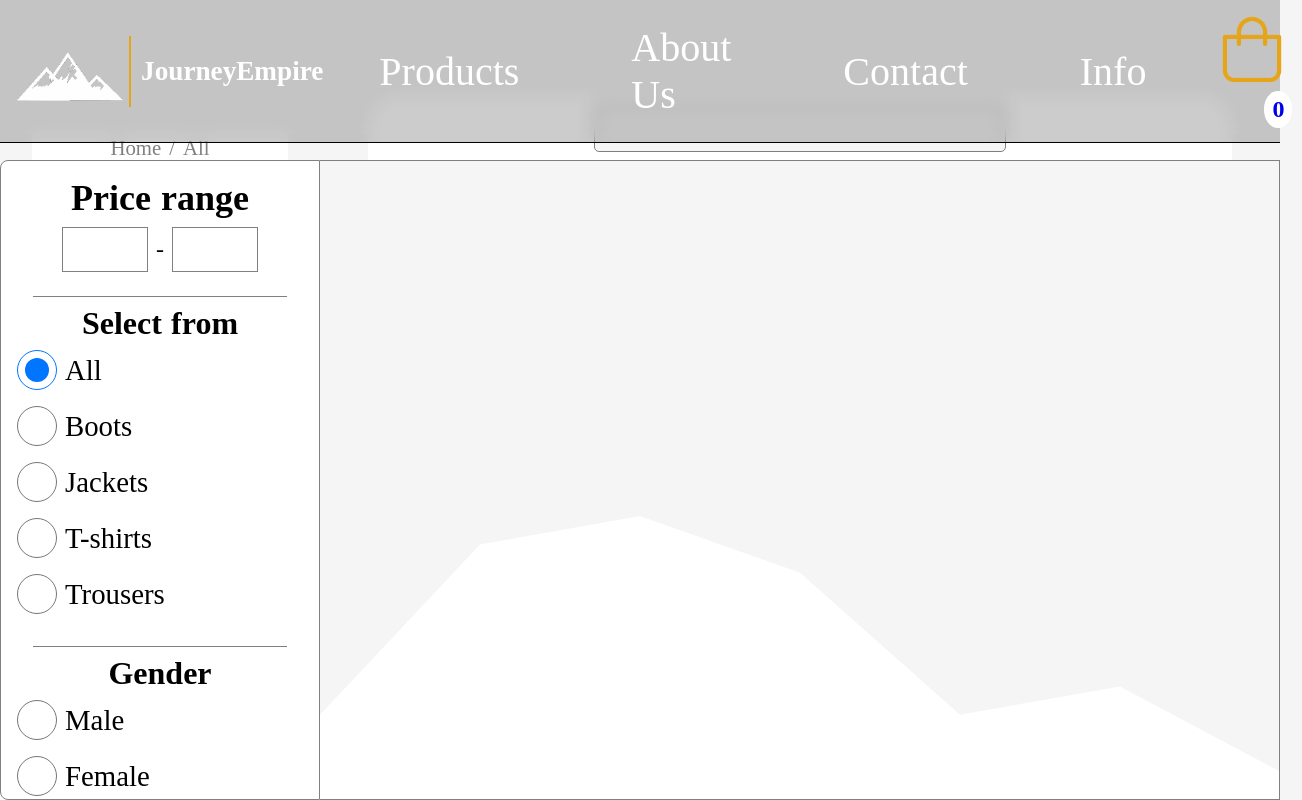
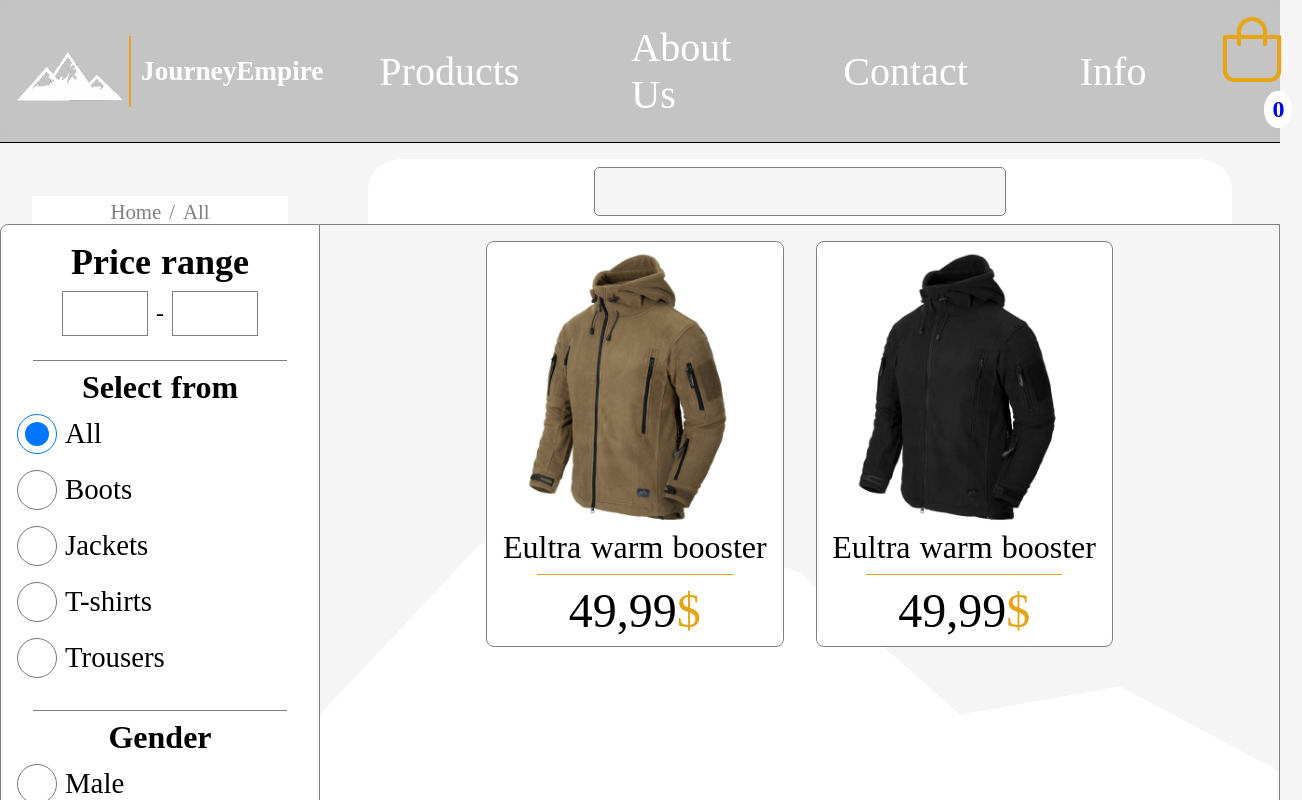
Before and after one commit to Lokostyk/E-coomerce, a React (Create React App) app: page /products in a window 1280 px wide. Shown: the top 800 px of the page, 1302 px wide, since content can reach past the window. Built offline with nearby package versions, Linux system fonts and the light colour scheme; a web font is replaced by a local one.

Commit message:
Upgraded

```diff
--- a/src/Components/Home/Main.js
+++ b/src/Components/Home/Main.js
@@ -11,6 +11,7 @@ export default function Main() {
     let main = useRef(null)
 
     useEffect(()=>{
+        document.querySelector(".navbar").style.position = "fixed"
         const rule1 = CSSRulePlugin.getRule(".mainBackground .mainContent .mainBtn:before")
         const rule2 = CSSRulePlugin.getRule(".mainBackground .mainContent .mainBtn:after")
 
--- a/src/Components/Products/Products.js
+++ b/src/Components/Products/Products.js
@@ -1,13 +1,22 @@
-import React,{useEffect,useState} from 'react'
+import React,{useEffect,useRef,useState} from 'react'
+import gsap from 'gsap'
+import { ScrollTrigger } from 'gsap/all'
 import ProductsContainer from './subcomponents/ProductsContainer'
 
+gsap.registerPlugin(ScrollTrigger)
 export default function Products() {
+    let filters = useRef(null)
     const [downPrice,setDownPrice] = useState()
     const [upPrice,setUpPrice] = useState()
     const [chosenProducts,setChosenProducts] = useState()
-    console.log(chosenProducts)
+
     useEffect(()=>{
         document.querySelector("#All").checked = true
+        document.querySelector(".navbar").style.position = "relative"
+    },[])
+    //Animations
+    useEffect(()=>{
+
     },[])
     return (
         <main className="productsContainer">
@@ -18,7 +27,8 @@ export default function Products() {
                 <input />
             </section>
             <section className="filter">
-                <div className="price">
+                <div className="stickyScroll" ref={e=>filters=e}>
+                <div className="priceRange">
                     <h2>Price range</h2>
                     <div>
                         <input value={downPrice} onChange={e=>setDownPrice(e.value)}/>
@@ -26,7 +36,7 @@ export default function Products() {
                         <input value={upPrice} onChange={e=>setUpPrice(e.value)}/>
                     </div>
                 </div>
-                <span style={{width: "80%",display:"flex",alignSelf:"center",borderTop:"1px solid grey"}}></span>
+                <span style={{width: "80%",margin:"0 auto",display:"flex",borderTop:"1px solid grey"}}></span>
                 <form>
                     <h2>Select from</h2>
                     <div>
@@ -50,7 +60,7 @@ export default function Products() {
                         Trousers
                     </div>
                 </form>
-                <span style={{width: "80%",display:"flex",alignSelf:"center",borderTop:"1px solid grey"}}></span>
+                <span style={{width: "80%",margin:"0 auto",display:"flex",borderTop:"1px solid grey"}}></span>
                 <form>
                     <h2>Gender</h2>
                     <div>
@@ -66,6 +76,7 @@ export default function Products() {
                         Both
                     </div>
                 </form>
+                </div>
             </section>
             <section className="products">
                 <ProductsContainer />
--- a/src/Components/Products/subcomponents/ProductsContainer.js
+++ b/src/Components/Products/subcomponents/ProductsContainer.js
@@ -1,10 +1,26 @@
 import React from 'react'
+import { connect } from 'react-redux'
 
-
-export default function ProductsContainer() {
+function ProductsContainer({bestSellers}) {
     return (
-        <div>
-
-        </div>
+        bestSellers.map(item=>{
+            return (
+                <>
+                <div className="productsItem">
+                    <img src={`${item.img}`}/>
+                    <p>Eultra warm booster</p>
+                    <span className="breaker"></span>
+                    <p className="price">49,99<span>$</span></p>
+                </div>
+                </>
+            )
+        })
     )
 }
+
+const mapStateToProps = state => {
+    return {
+        bestSellers: state.bestSellers
+    }
+}
+export default connect(mapStateToProps)(ProductsContainer)
--- a/src/Styles/style.scss
+++ b/src/Styles/style.scss
@@ -19,7 +19,7 @@ html {
 }
 .navbar {
   display: flex;
-  position: fixed;
+  position: relative;
   top: 0;
   overflow: hidden;
   width: 100%;
@@ -324,23 +324,19 @@ legend {
   }
 }
 .productsContainer {
+  margin-top: 1rem;
   display: grid;
   justify-content: center;
-  grid-template: 20% 80% / 25% 75%;
+  grid-template: auto 1fr / 25% 75%;
   width: 100%;
-  height: 100vh;
-  &:before {
-    content: "";
-    position: absolute;
+  min-height: 100vh;
+  .stickyScroll {
+    display: flex;
+    flex-direction: column;
+    position: sticky;
+    left: 0;
     top: 0;
-    left: 0;
-    width: 100vw;
-    height: 100vh;
-    background-image: url("./Images/mountain-svg.svg");
-    background-repeat: no-repeat;
-    background-position: bottom;
-    background-attachment: fixed;
-    z-index: -1;
+    justify-items: center;
   }
   .breadcrumb {
     padding-top: 0.2rem;
@@ -382,7 +378,7 @@ legend {
     border: 1px solid grey;
     border-radius: 8px 0 0 8px;
   }
-  .price {
+  .priceRange {
     padding: 1rem;
     display: flex;
     flex-direction: column;
@@ -425,10 +421,57 @@ legend {
     }
   }
   .products {
+    display: flex;
+    align-items: flex-start;
+    justify-content: center;
+    flex-wrap: wrap;
     height: 100%;
     width: 100%;
     background-color: transparent;
     border: 1px solid grey;
     border-left: none;
+    &:before {
+      content: "";
+      position: fixed;
+      top: 0;
+      left: 0;
+      width: 100vw;
+      height: 100vh;
+      background-image: url("./Images/mountain-svg.svg");
+      background-repeat: no-repeat;
+      background-position: bottom;
+      background-attachment: fixed;
+      z-index: -1;
+    }
+    .productsItem {
+      padding: 0.5rem;
+      margin: 1rem;
+      display: flex;
+      flex-direction: column;
+      font-size: 2rem;
+      text-align: center;
+      background-color: #fff;
+      border: 1px solid grey;
+      border-radius: 8px;
+      width: 31%;
+      img {
+        width: 100%;
+      }
+      .breaker {
+        margin: 0.5rem auto;
+        display: flex;
+        width: 70%;
+        border-bottom: 1px solid $gold;
+      }
+      .price {
+        display: flex;
+        flex-direction: row;
+        justify-content: center;
+        font-size: 3rem;
+        span {
+          color: $gold;
+        }
+      }
+    }
   }
 }
```
